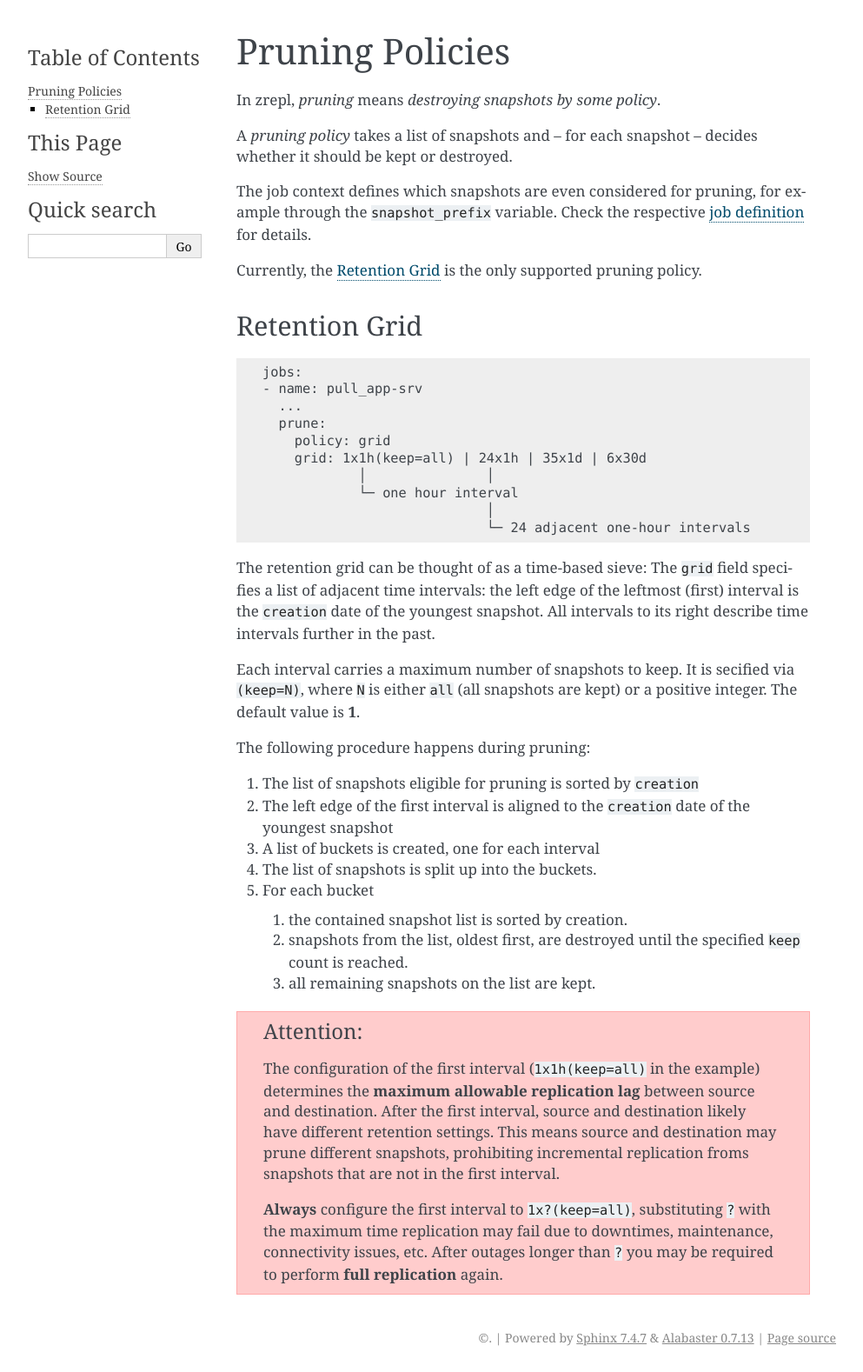
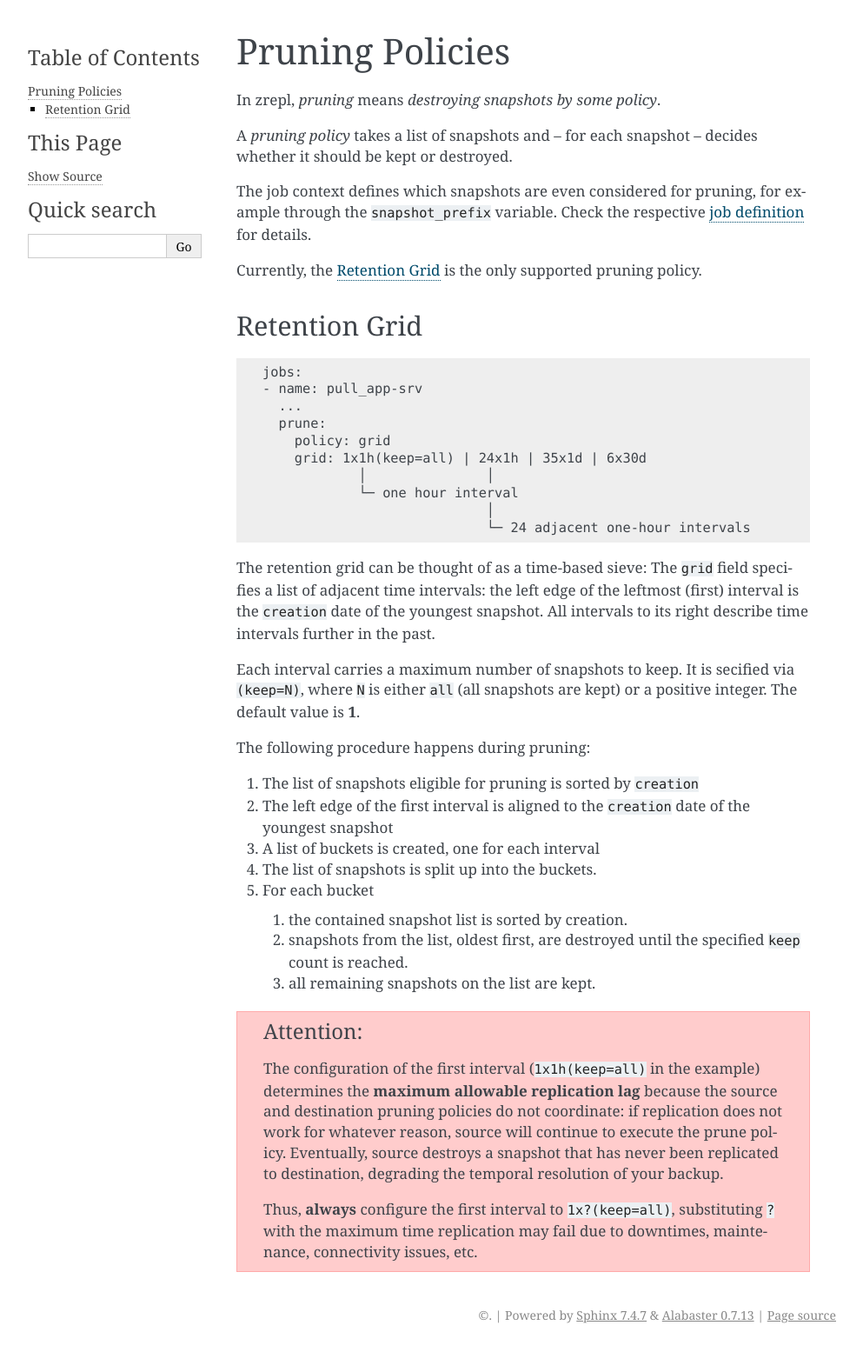
Before and after one commit to zrepl/zrepl, a Sphinx documentation site: the page built from docs/configuration/prune.rst, in a window 1280 px wide. Shown: the whole page at 87% size, without its empty margins (148-1141 px from the left). Built offline with Sphinx 7.4.7, drawn with Linux system fonts in a browser that asks for light colours; the version number could not be read and is left out; after the commit the page ends 1552 px from its top, so only the background shows below that.

Commit message:
docs: document bookmarking + remove warning about replication lag
refs #34

```diff
--- a/docs/configuration/prune.rst
+++ b/docs/configuration/prune.rst
@@ -53,11 +53,10 @@
 
 .. ATTENTION::
 
-    .. TODO this is obsolete as soon as bookmarks are created during snapshotting
+   The configuration of the first interval (``1x1h(keep=all)`` in the example) determines the **maximum allowable replication lag** because the source and destination pruning policies do not coordinate:
+   if replication does not work for whatever reason, source will continue to execute the prune policy.
+   Eventually, source destroys a snapshot that has never been replicated to destination, degrading the temporal resolution of your backup.
 
-    The configuration of the first interval (``1x1h(keep=all)`` in the example) determines the **maximum allowable replication lag** between source and destination.
-    After the first interval, source and destination likely have different retention settings.
-    This means source and destination may prune different snapshots, prohibiting incremental replication froms snapshots that are not in the first interval.
+   Thus, **always** configure the first interval to ``1x?(keep=all)``, substituting ``?`` with the maximum time replication may fail due to downtimes, maintenance, connectivity issues, etc.
 
-    **Always** configure the first interval to ``1x?(keep=all)``, substituting ``?`` with the maximum time replication may fail due to downtimes, maintenance, connectivity issues, etc.
-    After outages longer than ``?`` you may be required to perform **full replication** again.
+.. We intentionally do not mention that bookmarks are used to bridge the gap between source and dest that are out of sync snapshot-wise. This is an implementation detail.
```
Also changed, not shown: docs/configuration/jobs.rst (+9 -3 lines).
